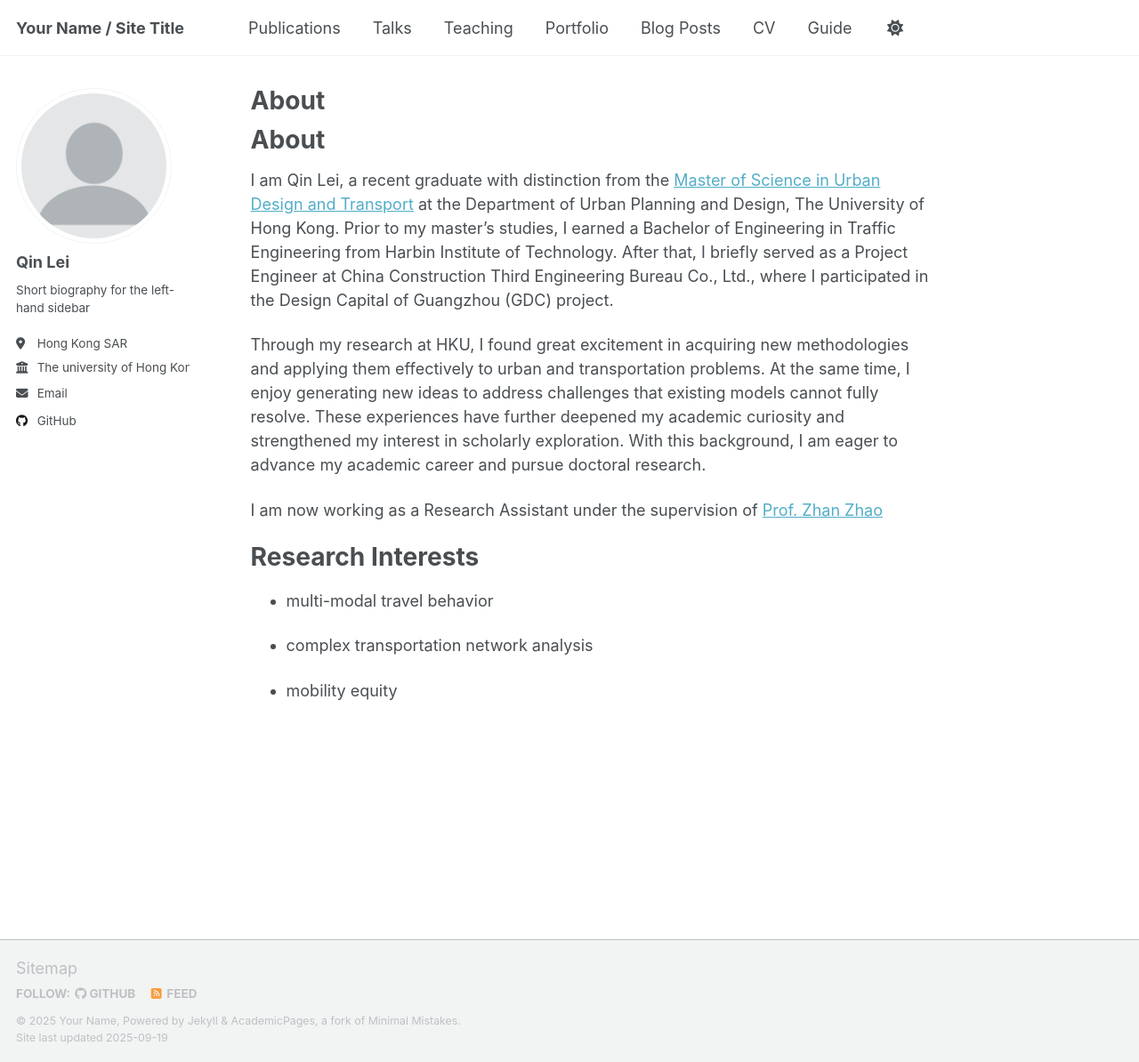
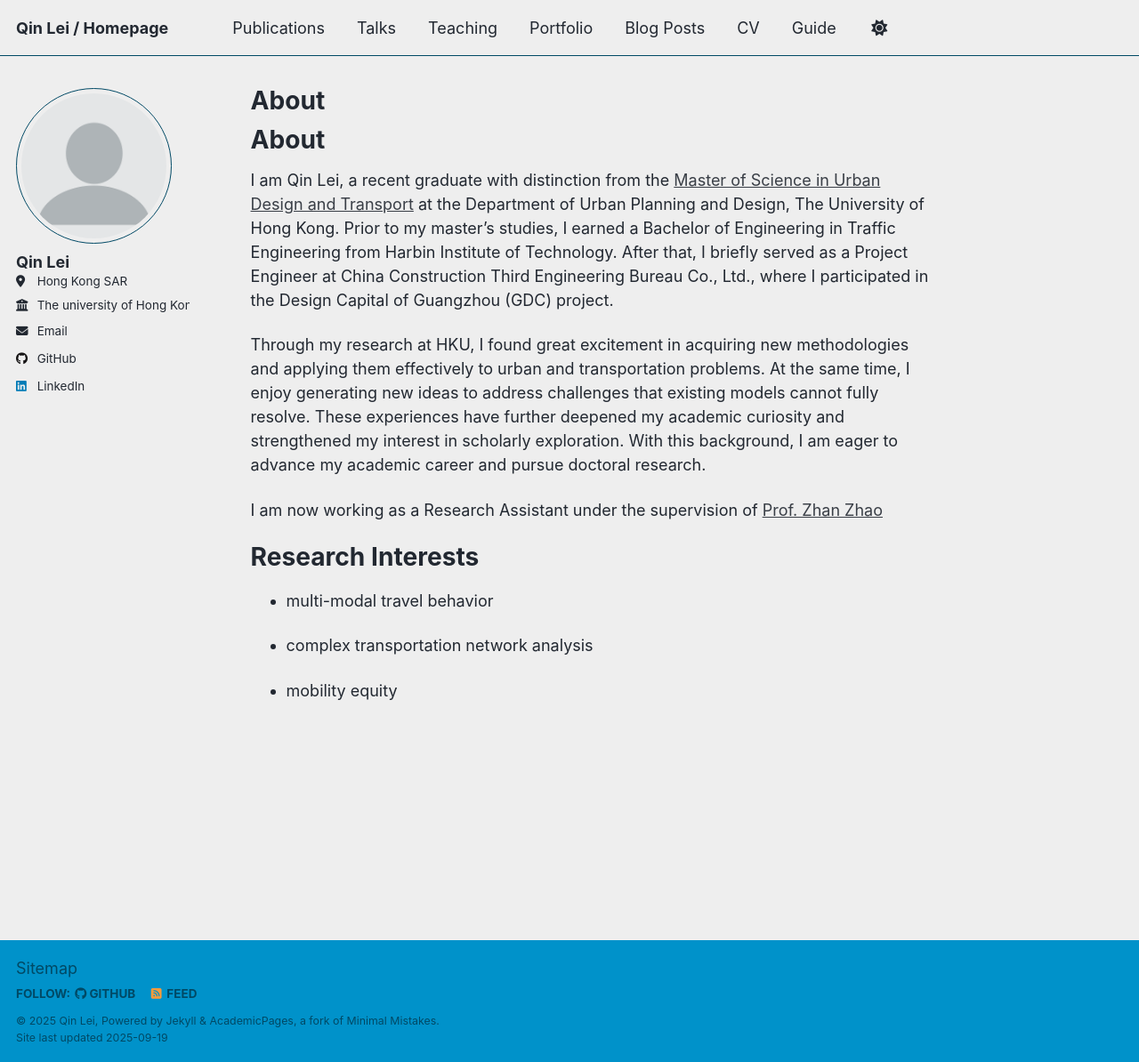
Before and after one commit to Leonis824/QinLei.github.io, a Jekyll site: the page built from _pages/about.md, in a window 1280 px wide and 1194 px high. Shown: the whole window at 89% size. Built offline with Jekyll 4.4.1, drawn with Linux system fonts in a browser that asks for light colours; a script that is not in the unit is left out; our own code applies the rules of GitHub Pages for plain Markdown files.

Commit message:
Update _config.yml

```diff
--- a/_config.yml
+++ b/_config.yml
@@ -8,11 +8,11 @@
 
 # Basic Site Settings
 locale                   : "en-US"
-site_theme               : "default" # Currently available options are "default", "air"
-title                    : "Your Name / Site Title"
+site_theme               : "air" # Currently available options are "default", "air"
+title                    : "Qin Lei / Homepage"
 title_separator          : "-"
-name                     : &name "Your Name"
-description              : &description "Your Name's academic portfolio"   # Update this with a general description of your site, this is the default if not overridden by a page
+name                     : &name "Qin Lei"
+description              : &description "Qin Lei's academic portfolio"   # Update this with a general description of your site, this is the default if not overridden by a page
 url                      : "https://leonis824.github.io" # The base hostname & protocol for your site e.g. "https://[your GitHub username].github.io",
                                                            # or if you already have some other page hosted on Github then use "https://[your GitHub username].github.io/[Your Repo Name]"
 baseurl                  : "/QinLei.github.io" # the subpath of your site, e.g. "/blog"
@@ -26,7 +26,7 @@ author:
   avatar           : "profile.png"
   name             : "Qin Lei"
   pronouns         : # example: "he/his"
-  bio              : "Short biography for the left-hand sidebar"
+  bio              : #"Short biography for the left-hand sidebar"
   location         : "Hong Kong SAR"
   employer         : "The university of Hong Kong"
   uri              : # URL
@@ -63,7 +63,7 @@ author:
   keybase          : # Username
   instagram        : # Username
   lastfm           : # Username
-  linkedin         : # Leooooo
+  linkedin         : "Leooooo"
   mastodon         : # URL
   medium           : # URL
   pinterest        : # Username
```
